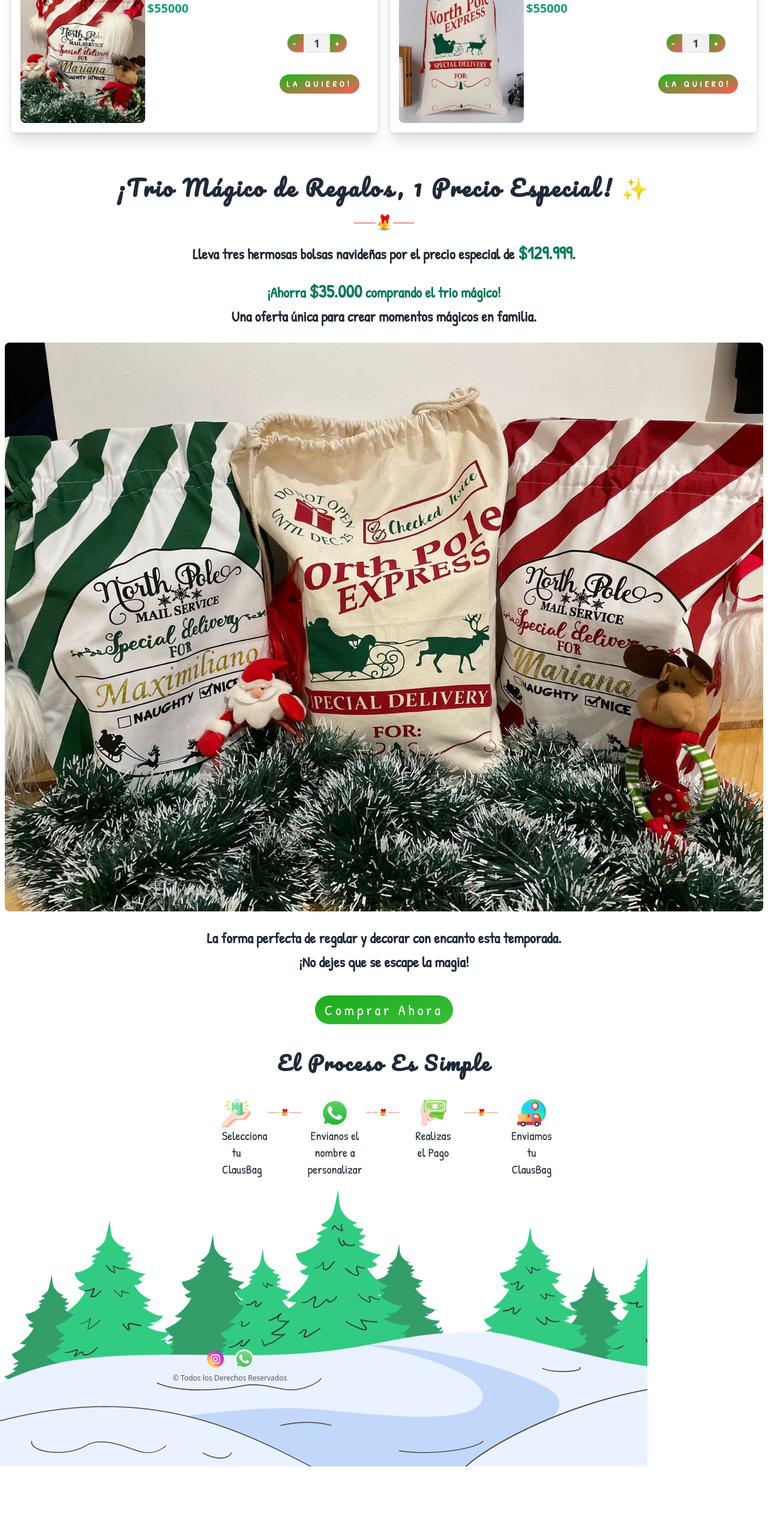
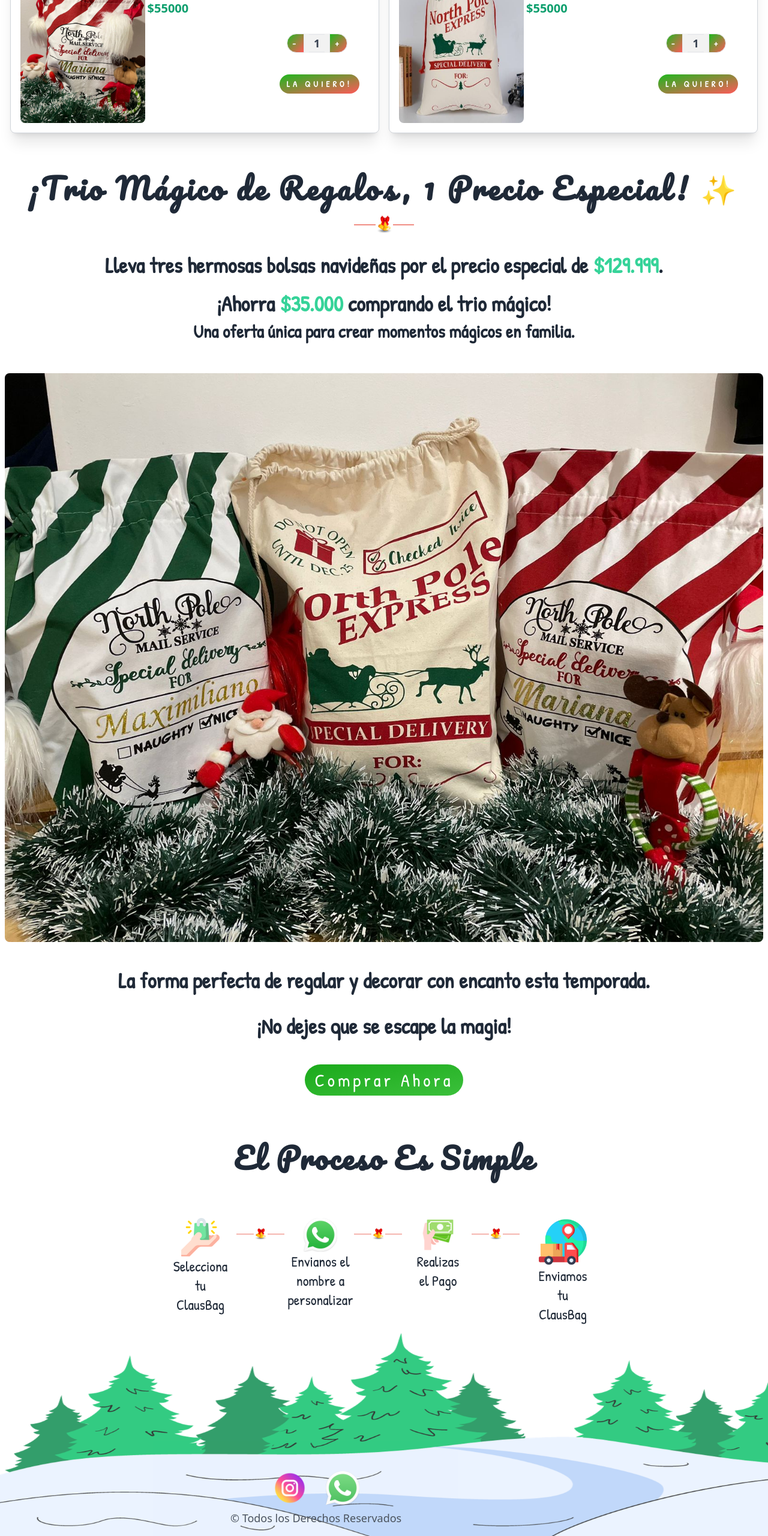
Before and after one commit to arenascode/ClausBags, a website: page index.html in a window 1280 px wide. Shown: the part 5473-8033 px from the top of the page at 60% size. Before the commit the page ends 7917 px from the top, so only its background shows below. Drawn offline with nearby package versions, Linux system fonts and the light colour scheme; some packages are replaced by stand-ins of ours; a script that the page names is missing; a web font is replaced by a local one.

Commit message:
responsive for 1024px(lg) almost done

```diff
--- a/index.html
+++ b/index.html
@@ -454,7 +454,7 @@
         <div class="promoIntro flex flex-col justify-center mb-8">
           <div class="promoTitleIntro flex flex-col items-center">
             <h2
-              class="text-center text-4xl px-2 leading-tight tracking-widest font-bold"
+              class="text-center text-4xl px-2 leading-tight tracking-widest font-bold lg:text-5xl"
             >
               ¡Trio Mágico de Regalos, 1 Precio Especial! ✨
             </h2>
@@ -462,17 +462,17 @@
               <img src="src/assets/img/separator.png" alt="" />
             </div>
           </div>
-          <div class="promoBody px-2 pt-4">
-            <p>
+          <div class="promoBody px-2 pt-4 lg:pt-8">
+            <p class="lg:text-4xl">
               Lleva tres hermosas bolsas navideñas por el precio especial de
-              <span class="text-3xl text-green-600">$129.999</span>.
+              <span class="text-4xl text-success">$129.999</span>.
             </p>
             <br />
-            <p class="text-green-600 font-bold">
-              ¡Ahorra <span class="text-3xl">$35.000</span> comprando el trio
+            <p class="font-bold lg:text-4xl">
+              ¡Ahorra <span class="text-4xl text-success">$35.000</span> comprando el trio
               mágico!
             </p>
-            <p>Una oferta única para crear momentos mágicos en familia.</p>
+            <p class="font-bold lg:text-3xl lg:pt-2 lg:mb-7">Una oferta única para crear momentos mágicos en familia.</p>
             <br />
             <figure>
               <img
@@ -482,13 +482,13 @@
               />
             </figure>
             <br />
-            <p>
+            <p class="font-bold lg:text-4xl lg:pt-5 lg:mb-7">
               La forma perfecta de regalar y decorar con encanto esta temporada.
             </p>
-            <p class="font-bold">¡No dejes que se escape la magia!</p>
+            <p class="font-bold lg:text-4xl lg:pt-2 lg:mb-7">¡No dejes que se escape la magia!</p>
             <div class="btnCTA flex justify-center sm:mt-5">
               <button id="buyNowBtn"
-                class="bg-gradient-to-br hover:from-[#FF5959] hover:to-[#FFD700] from-[#1baa1b] to-[#3bc03b] focus:ring-4 focus:outline-none focus:ring-blue-300 dark:bg-blue-600 dark:hover:bg-blue-700 dark:focus:ring-blue-800 rounded-full text-white px-4 py-2 mt-4 align-middle text-2xl"
+                class="bg-gradient-to-br hover:from-[#FF5959] hover:to-[#FFD700] from-[#1baa1b] to-[#3bc03b] focus:ring-4 focus:outline-none focus:ring-blue-300 dark:bg-blue-600 dark:hover:bg-blue-700 dark:focus:ring-blue-800 rounded-full text-white px-4 py-2 mt-4 align-middle text-2xl lg:text-3xl"
               >
                 Comprar Ahora
               </button>
@@ -496,59 +496,59 @@
           </div>
         </div>
       </section>
-      <section id="purchaseProcess" class="w-screen flex flex-col items-center">
-        <h4 class="text-center mt-2">El Proceso Es Simple</h4>
-        <div class="iconsContainer p-2 pt-6 flex sm:gap-6 sm:mt-8 sm:p-1">
+      <section id="purchaseProcess" class="w-screen flex flex-col items-center lg:pt-10">
+        <h4 class="text-center mt-2 lg:text-5xl">El Proceso Es Simple</h4>
+        <div class="iconsContainer p-2 pt-6 flex sm:gap-6 sm:mt-8 sm:p-1 lg:pt-11">
           <!-- item 1 -->
           <div class="item">
-            <figure class="w-10 flex flex-col items-cente sm:w-12">
+            <figure class="w-10 flex flex-col items-center sm:w-12 lg:w-16">
               <img
                 src="src/assets/icons/takeProduct.png"
                 alt="Descripción de la imagen"
               />
-              <figcaption class="text-[1.1rem] sm:text-xl">
+              <figcaption class="text-[1.1rem] sm:text-xl lg:text-2xl">
                 Selecciona tu ClausBag
               </figcaption>
             </figure>
           </div>
-          <figure class="separatorImg w-12 ml-1 align-top pt-4 sm:w-14">
+          <figure class="separatorImg w-12 ml-1 align-top pt-4 sm:w-14 lg:w-20">
             <img src="src/assets/img/separator.png" alt="" />
           </figure>
           <!-- item 2 -->
           <div class="item pl-2">
-            <figure class="w-10 flex flex-col items-center sm:w-12">
+            <figure class="w-10 flex flex-col items-center sm:w-12 lg:w-14">
               <img
                 src="src/assets/icons/whatsapp.png"
                 alt="Descripción de la imagen"
               />
-              <figcaption class="text-[1.1rem] sm:text-xl">
+              <figcaption class="text-[1.1rem] sm:text-xl lg:text-2xl">
                 Envianos el nombre a personalizar
               </figcaption>
             </figure>
           </div>
-          <figure class="separatorImg w-12 ml-1 align-top pt-4 sm:w-14">
+          <figure class="separatorImg w-12 ml-1 align-top pt-4 sm:w-14 lg:w-20">
             <img src="src/assets/img/separator.png" alt="" />
           </figure>
           <!-- item 3 -->
           <div class="item pl-2">
-            <figure class="w-10 flex flex-col items-center sm:w-12">
+            <figure class="w-10 flex flex-col items-center sm:w-12 lg:w-14">
               <img
                 src="src/assets/icons/pago.png"
                 alt="Descripción de la imagen"
               />
-              <figcaption class="text-[1.1rem] sm:text-xl">Realizas el Pago</figcaption>
+              <figcaption class="text-[1.1rem] sm:text-xl lg:text-2xl">Realizas el Pago</figcaption>
             </figure>
           </div>
-          <figure class="separatorImg w-12 ml-1 align-top pt-4 sm:w-14">
+          <figure class="separatorImg w-12 ml-1 align-top pt-4 sm:w-14 lg:w-20">
             <img src="src/assets/img/separator.png" alt="" />
           </figure>
           <!-- item 4 -->
           <div class="item pl-2">
-            <figure class="w-10 flex flex-col items-center sm:w-12">
+            <figure class="w-10 flex flex-col items-center sm:w-12 lg:w-20">
               <div class="imgContainer flex">
                 <img src="src/assets/icons/logistics-delivery.png" alt="" />
               </div>
-              <figcaption class="text-[1.1rem] sm:text-xl">
+              <figcaption class="text-[1.1rem] sm:text-xl lg:text-2xl">
                 Enviamos tu ClausBag
               </figcaption>
             </figure>
@@ -556,17 +556,17 @@
         </div>
       </section>
     </main>
-    <footer class="h-[1.1rem] opacity-80 relative">
-      <img src="src/assets/img/footerImg.png" alt="" />
+    <footer class="h-[1.1rem] opacity-80 relative lg:h-[350px] sm:h-[250px]">
+      <img src="src/assets/img/footerImg.png" class="md:h-[280px] md:w-full lg:h-[350px] lg:w-full" alt="" />
       <div id="footerContact" class="footerContact flex flex-col items-center">
-        <div class="footerIcon flex gap-4 pb-2">
+        <div class="footerIcon flex gap-4 pb-2 lg:gap-8">
           <a href="https://www.instagram.com/clausdeliverybags/"
               target="_blank">
-            <img src="src/assets/icons/instagram.png" width="32px" alt="" />
+            <img src="src/assets/icons/instagram.png" width="35px" class="sm:w-[32px] md:w-[40px] lg:w-14 hover:scale-110" alt="" />
           </a>
-          <a href="https://wa.link/rfw7nw" target="_blank"><img src="src/assets/icons/whatsapp.png" alt="" width="32px"></a>
+          <a href="https://wa.link/rfw7nw" target="_blank"><img src="src/assets/icons/whatsapp.png" width="35px" alt="" class="sm:w-[32px] md:w-[40px] lg:w-14 hover:scale-110"></a>
         </div>
-        <div class="footerText whitespace-nowrap text-xs">
+        <div class="footerText whitespace-nowrap text-xs lg:text-lg">
           © Todos los Derechos Reservados
         </div>
       </div>
@@ -578,11 +578,11 @@
     >
       <!-- Modal Cart Content -->
       <div
-        class="bg-white p-4 absolute top-1/2 left-1/2 transform -translate-x-1/2 -translate-y-1/2 w-[95%] h-[80%] overflow-y-scroll rounded-lg"
+        class="bg-white p-4 absolute top-1/2 left-1/2 transform -translate-x-1/2 -translate-y-1/2 w-[95%] h-[80%] overflow-y-scroll rounded-lg lg:p-1"
       >
         <!-- Modal Cart content here -->
         <div class="modalCartTitleContainer flex flex-col items-center">
-          <h4 class="text-3xl">Tu Carrito 🛒</h4>
+          <h4 class="text-3xl lg:mt-5">Tu Carrito 🛒</h4>
           <div class="separator flex items-center justify-center">
             <img src="src/assets/img/separator.png" alt="" />
           </div>
@@ -592,26 +592,26 @@
           <img src="src/assets/icons/cerrar.png" alt="" width="20rem" />
         </button>
         <div
-          class="modalCartItemsContainer flex flex-col items-center pt-3 pb-3 rounded-lg gap-3"
+          class="modalCartItemsContainer flex flex-col items-center pt-3 pb-3 rounded-lg gap-3 lg:flex-row lg:flex-wrap lg:justify-center"
         ></div>
         <!--Purchase Summary-->
-        <div class="purchaseSummary bg-gray-300 rounded-lg items-start sm:h-40 sm:gap-7">
+        <div class="purchaseSummary bg-gray-300 rounded-lg items-start sm:h-40 sm:gap-7 lg:w-[83%] lg:m-auto">
           <div
             class="purchaseSummarytitle flex flex-col gap-2 items-start ml-2"
           >
-            <p>Resumen de tu Pedido 📝</p>
-            <p class="purchaseQty font-light text-lg tracking-wider sm:text-xl">
+            <p class="lg:text-4xl">Resumen de tu Pedido 📝</p>
+            <p class="purchaseQty font-light text-lg tracking-wider sm:text-xl lg:text-3xl">
               Tienes X ClausBags en tu carrito.
             </p>
           </div>
           <div class="purchaseSummaryCartTotal flex items-start ml-2 sm:mt-6">
-            <p class="totalCart">Total: $0</p>
+            <p class="totalCart lg:text-3xl">Total: $0</p>
           </div>
         </div>
-        <div id="discountMsg" ></div>
+        <div id="discountMsg"></div>
         <div class="buyBtnContainer flex flex-col items-center mt-4">
-          <p class="mb-2">Próximo paso:</p>
-          <button class="btn btn-wide">
+          <p class="mb-2 lg:text-3xl">Próximo paso:</p>
+          <button class="btn btn-wide lg:text-3xl lg:mb-6">
             Personalizar
             <span
               ><img
--- a/src/css/input.css
+++ b/src/css/input.css
@@ -2,17 +2,22 @@
 @tailwind components;
 @tailwind utilities;
 
-  @import url('https://fonts.googleapis.com/css2?family=Amatic+SC:wght@400;700&family=Great+Vibes&family=Pacifico&family=Sacramento&display=swap');
+@import url("https://fonts.googleapis.com/css2?family=Amatic+SC:wght@400;700&family=Great+Vibes&family=Pacifico&family=Sacramento&display=swap");
 
 :root {
-  --title-font: 'Pacifico', cursive;
-  --pharagrap-font: 'Patrick Hand', cursive;
-  --color-separator: #bf2813
+  --title-font: "Pacifico", cursive;
+  --pharagrap-font: "Patrick Hand", cursive;
+  --color-separator: #bf2813;
 }
 body {
   background-color: white;
 }
-h1, h2, h3, h4, h5, h6 {
+h1,
+h2,
+h3,
+h4,
+h5,
+h6 {
   font-family: var(--title-font);
   font-weight: 600;
 }
@@ -23,7 +28,7 @@ a {
 body p {
   font-family: var(--pharagrap-font);
   font-weight: 600;
-  text-align: center
+  text-align: center;
 }
 figcaption {
   font-family: var(--pharagrap-font);
@@ -62,7 +67,7 @@ button {
 }
 
 p {
-  font-family: 'Amatic SC';
+  font-family: "Amatic SC";
   font-size: x-large;
   line-height: 2.5rem;
   text-align: center;
@@ -86,7 +91,7 @@ p {
 footer .footerContact {
   position: absolute;
   left: 6rem;
- bottom: -9.5rem
+  bottom: -9.5rem;
 }
 
 /** Cart Section  */
@@ -105,7 +110,7 @@ footer .footerContact {
   height: 100vh;
   z-index: 6;
   background-color: #000;
-        background-color: rgba(0,0,0,0.4);
+  background-color: rgba(0, 0, 0, 0.4);
   position: fixed;
   top: 0;
   left: 0;
@@ -138,7 +143,6 @@ footer .footerContact {
   gap: 50px;
 }
 
-
 /* Small (sm) */
 @media (min-width: 640px) {
   .mobileMenu_content {
@@ -154,9 +158,8 @@ footer .footerContact {
   footer .footerContact {
     position: absolute;
     left: 13.5rem;
- bottom:-16rem
+    bottom: -20px;
   }
-
 }
 
 /* Medium (md) */
@@ -164,9 +167,23 @@ footer .footerContact {
   footer .footerContact {
     position: absolute;
     left: 18rem;
- bottom:-20rem
+    bottom: -16rem;
   }
 }
 
 /* Large (lg) */
-@media (min-width: 1024px) { /* ... */ }
+@media (min-width: 1024px) {
+  footer .footerContact {
+    position: absolute;
+    left: 24rem;
+    bottom: 1rem;
+  }
+
+  footer {
+    /* background-image: url('../assets/img/footerImg.png'); */
+    /* height: 340px; */
+    background-position: top;
+    object-fit: cover;
+    background-repeat: no-repeat;
+  }
+}
--- a/src/js/index.js
+++ b/src/js/index.js
@@ -55,7 +55,7 @@ function showProducts() {
     let productCard = document.createElement("div");
     productCard.setAttribute(
       "class",
-      "productContainer w-full shadow-xl flex flex-row p-1 sm:p-4 bg-white rounded-lg border border-gray-300 lg:w-[49%]"
+      "productContainer w-full shadow-xl flex flex-row p-1 sm:p-4 bg-white rounded-lg border border-gray-300  md:w-[48%] lg:w-[49%]"
     );
     productCard.innerHTML = `
       <figure class="flex align-top w-52 pb-0 rounded-lg">
@@ -270,7 +270,7 @@ function showCart() {
       const cardProduct = document.createElement("div");
       cardProduct.setAttribute(
         "class",
-        "productContainer w-full shadow-xl flex flex-row p-1 sm:p-2 bg-white rounded-lg border border-gray-300 gap-3"
+        "productContainer w-full shadow-xl flex flex-row p-1 sm:p-2 bg-white rounded-lg border border-gray-300 gap-3 lg:w-[41%]"
       );
       cardProduct.innerHTML = `
     <div data-pid=${cartItem.id} class="sm:w-40">
@@ -497,7 +497,7 @@ function calcualteDiscount() {
   console.log(cartQty);
   if (cartQty() >= 3) {
     console.log(cartQty);
-    disccountMsgContainer.innerHTML= `<p class="text-lg sm:text-xl text-green-400">Llevas 3 o más. Te haremos el descuento en Whatsapp</p>`
+    disccountMsgContainer.innerHTML = `<p class="text-lg sm:text-xl text-green-400 lg:text-3xl">Llevas 3 o más. Te haremos el descuento en Whatsapp</p>`;
   } else {
     disccountMsgContainer.innerHTML = ``
   }
```
Also changed, not shown: src/css/output.css. Lines whose indentation alone changed are shown as unchanged.
